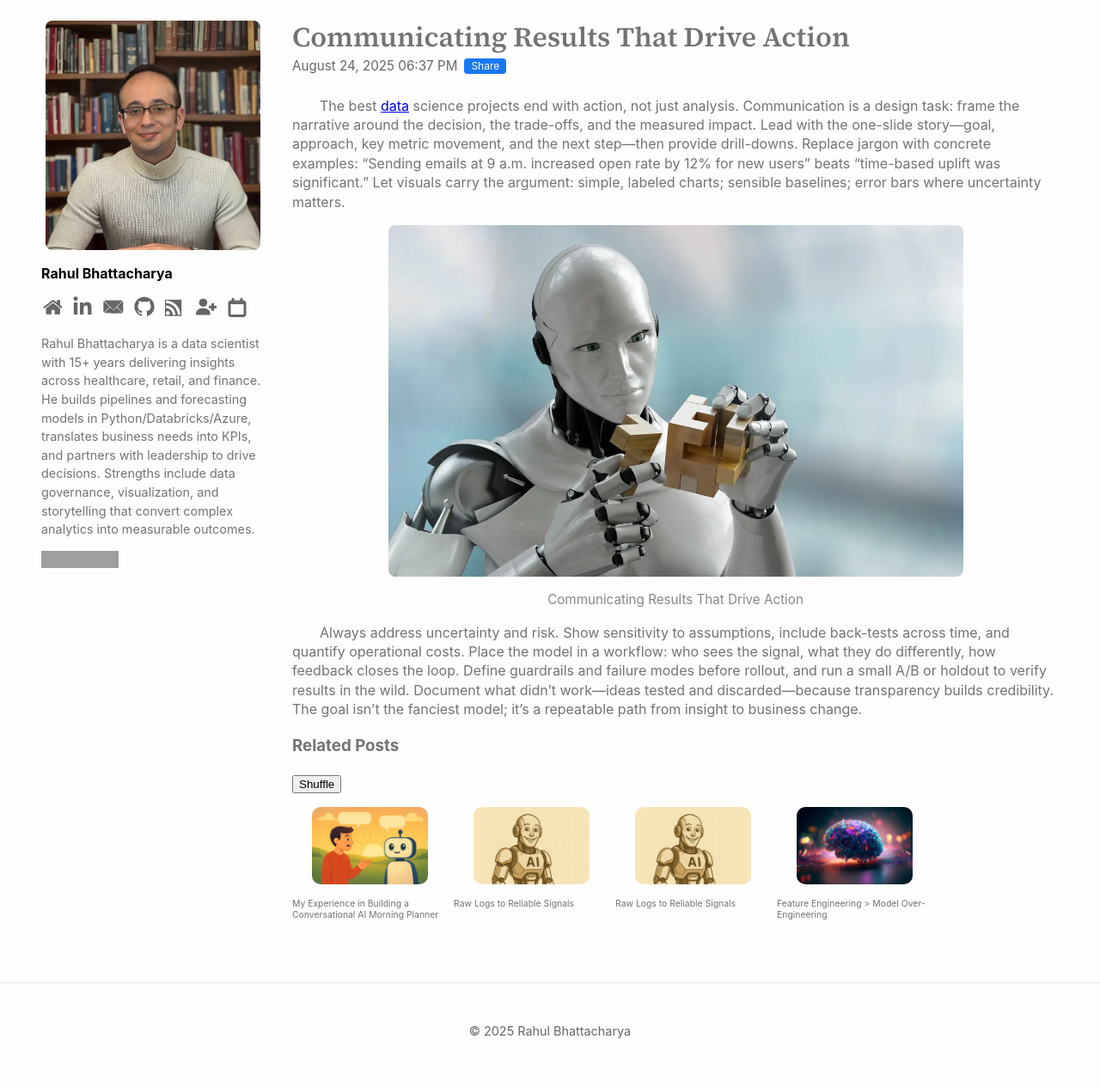
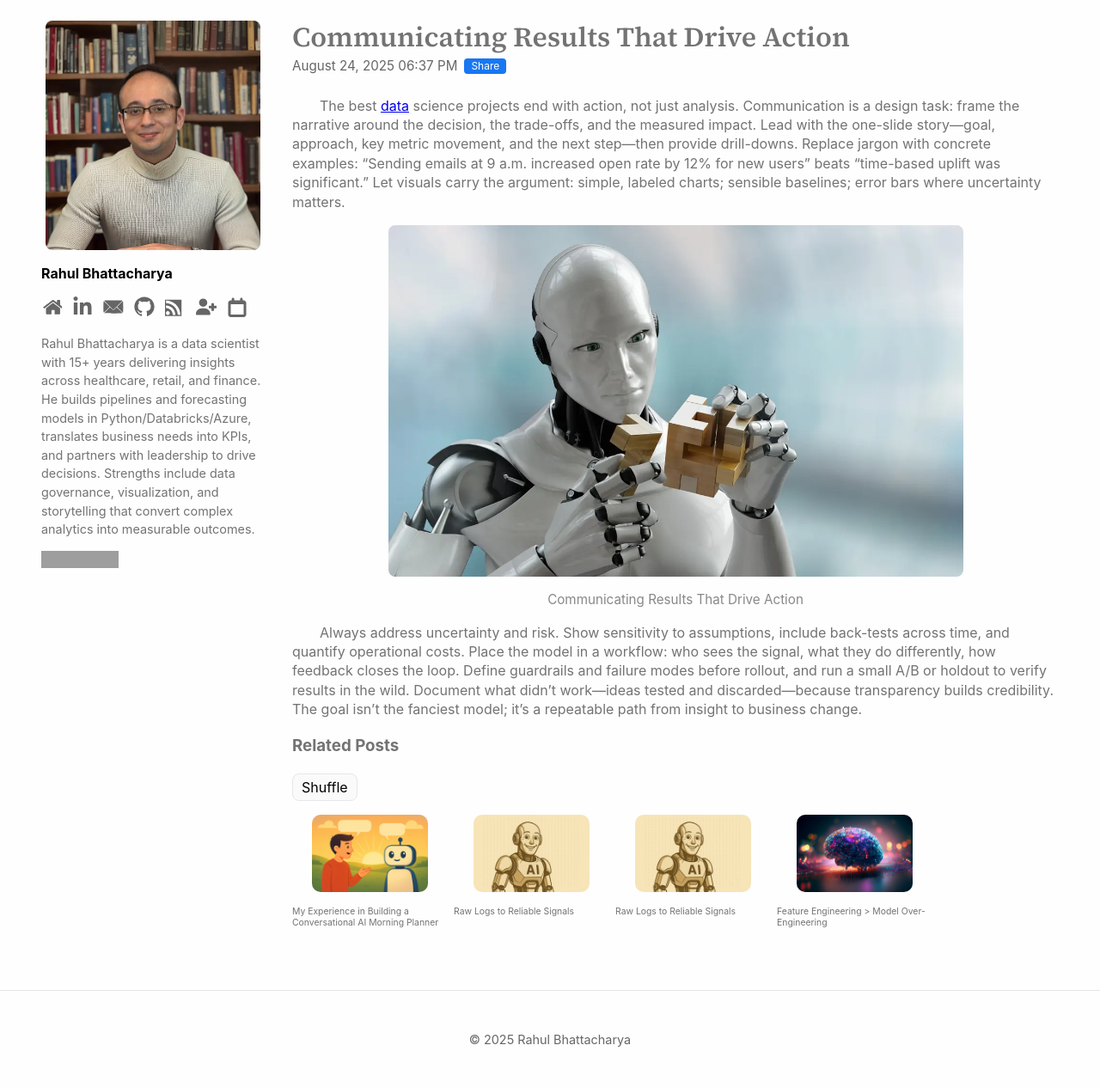
Before and after one commit to RahulBhattacharya1/RahulBhattacharya1.github.io, a Jekyll site: the page built from _posts/2025-08-24-second.md, in a window 1280 px wide. Shown: the whole page at 86% size. Built offline with Jekyll 4.4.1, drawn with Linux system fonts in a browser that asks for light colours; comment, search, counter and statistics services are not loaded; grey boxes are pictures that could not be loaded.

Commit message:
Update main.scss

```diff
--- a/assets/css/main.scss
+++ b/assets/css/main.scss
@@ -609,3 +609,23 @@
   /* Hide beyond the first 2 posts */
   .related-card:nth-child(n+3) { display: none; }
 }
+
+.related-head {
+  display: flex;
+  align-items: center;
+  gap: 8px;
+  margin-bottom: 8px;
+}
+.related-head h3 { margin: 0; }
+
+.related-shuffle {
+  font: inherit;
+  padding: 4px 10px;
+  border: 1px solid #e5e7eb;
+  border-radius: 8px;
+  background: #fafafa;
+  cursor: pointer;
+  transition: transform .08s ease, box-shadow .15s ease, background .15s ease;
+}
+.related-shuffle:hover { background: #f3f4f6; }
+.related-shuffle:active { transform: translateY(1px); }
```
